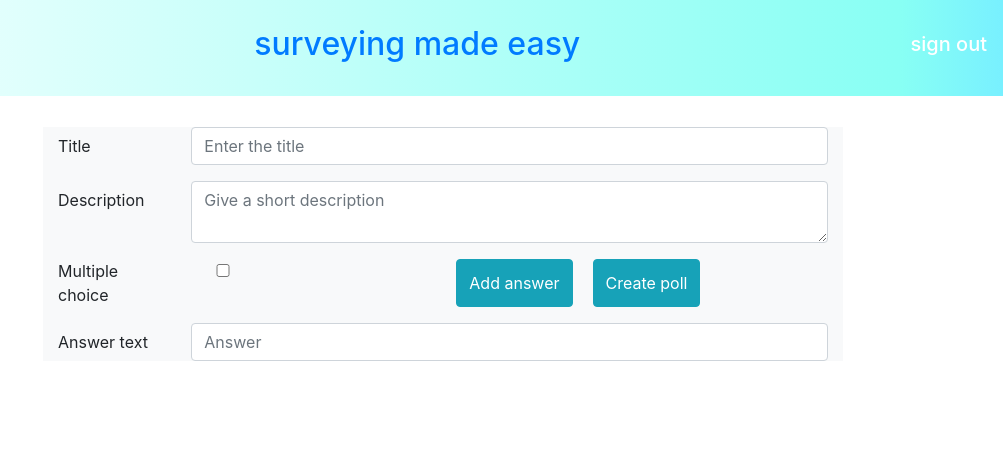
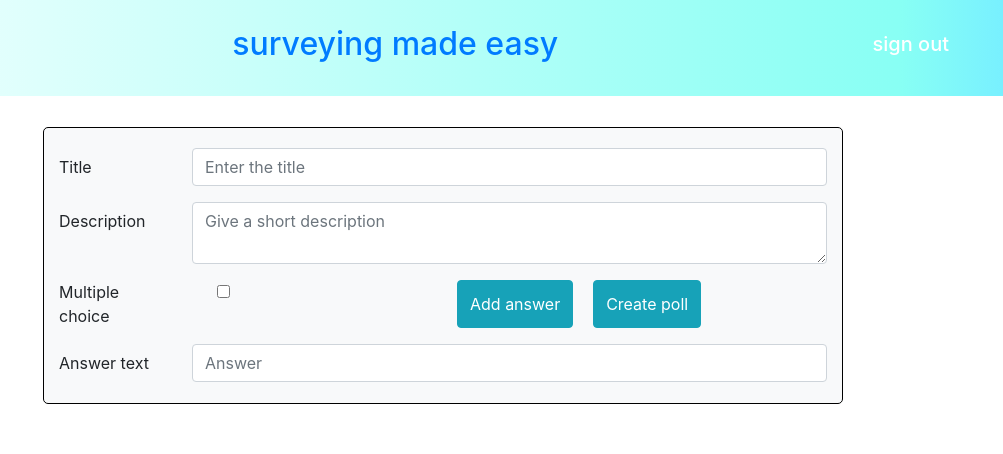
Before and after one commit to IuvenisWebDev/Poll-i, a website: page html/createpoll.html in a window 1280 px wide. Shown: the top 454 px of the page, 277-1280 px from the left. Drawn offline with nearby package versions, Linux system fonts and the light colour scheme.

Commit message:
update ids

```diff
--- a/html/createpoll.html
+++ b/html/createpoll.html
@@ -14,11 +14,12 @@
     <header class="d-flex flex-row justify-content-between">
         <div class="d-flex flex-row">
             <img src="../images/icon-poll.png" class="mr-2" id="icon"></img>
-            <!--p class="h1 text-black" style="align-self: center;">Poll-i</p>-->
         </div>
         <div class="h2 text-primary" style="align-self: center; margin-left: -10vh;">surveying made easy</div>
         <div class="d-flex flex-row" style="align-self: center;">
-            <a href="#" id="signup-btn" class="h5 text-white mr-3 text-decoration-none">sign out</a>
+            <form action="/user/signout" method="POST">
+                <button class="btn-signout h5">sign out</button>
+            </form>
         </div>
     </header>
 
@@ -46,7 +47,7 @@
     </div>
 
     <div id="content-main">
-        <form action="POST" action="" class="bg-light col-10" id="form-create-poll">
+        <form action="POST" action="" class="bg-light col-10" id="form-create">
             <div class="form-group row">
                 <label for="poll-title" class="col-sm-2 col-form-label">Title</label>
                 <div class="col-sm-10">
```
Also changed, not shown: html/home.html (+4 -3 lines).
